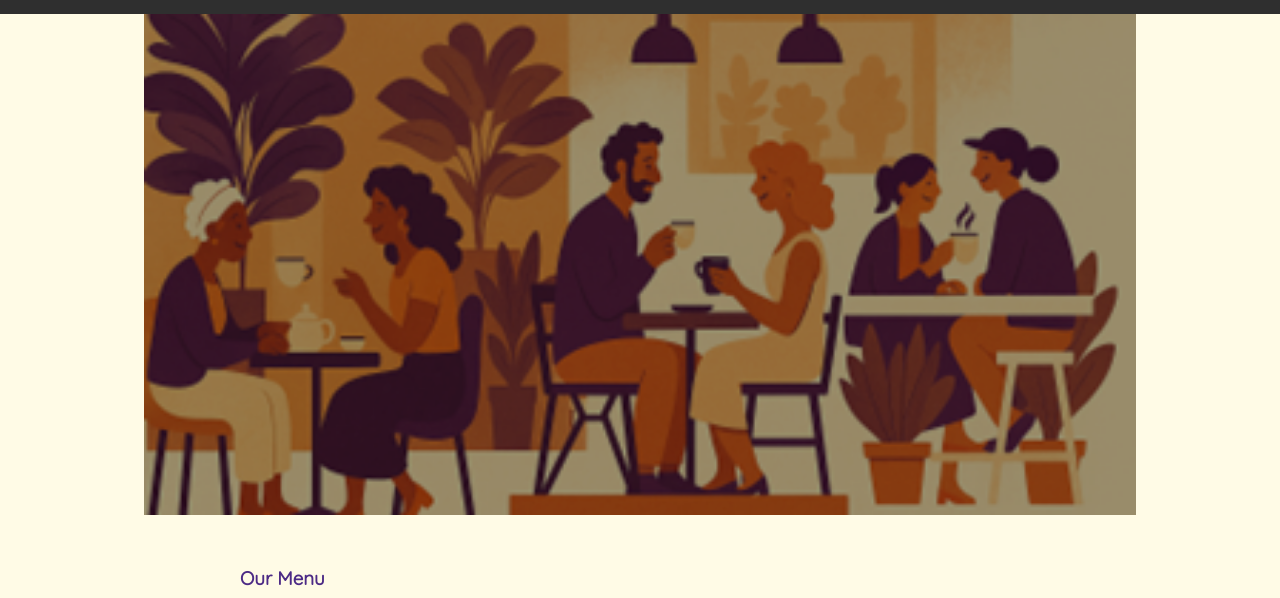
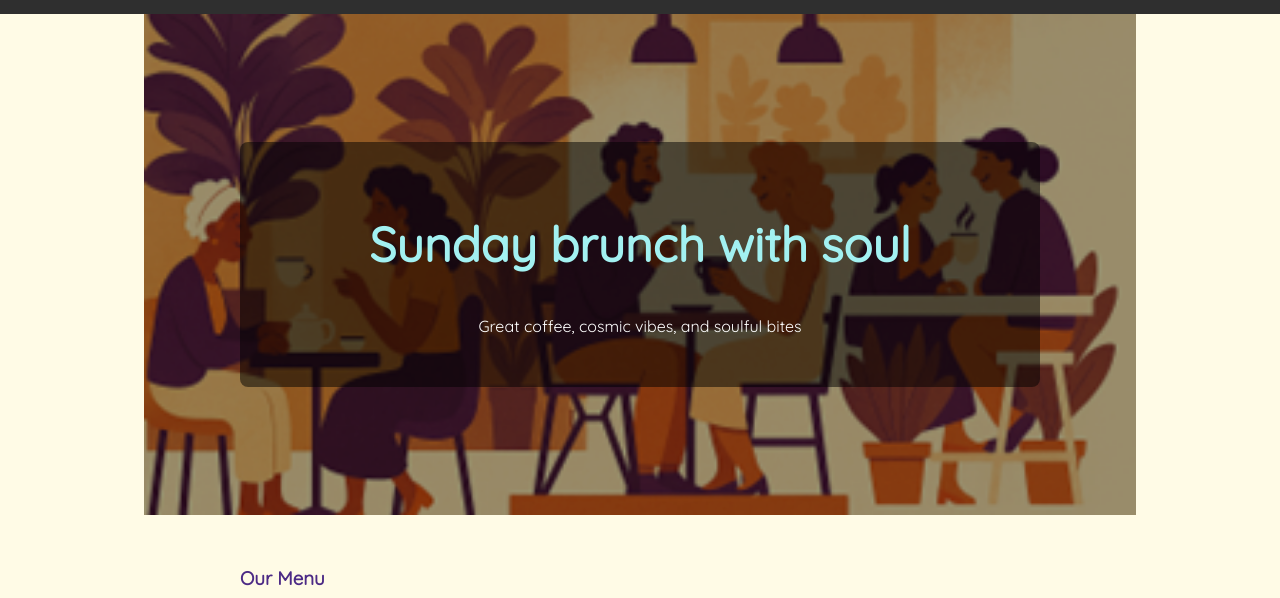
Before and after one commit to helsbels-del/soul_kitchen, a plain HTML site: page index.html in a window 1280 px wide. Shown: the part 202-800 px from the top of the page. Drawn offline with Linux system fonts and the light colour scheme.

Commit message:
FIX: Change opacity on overlay so can see wording

```diff
--- a/style.css
+++ b/style.css
@@ -63,7 +63,7 @@ body {
     border-radius: 0.5rem;
     max-width: 800px;
     margin: 0 auto;
-    opacity: 0;
+    opacity: 50;
     animation: fadeIn 1.5s ease-in-out forwards;
   }
 
```
